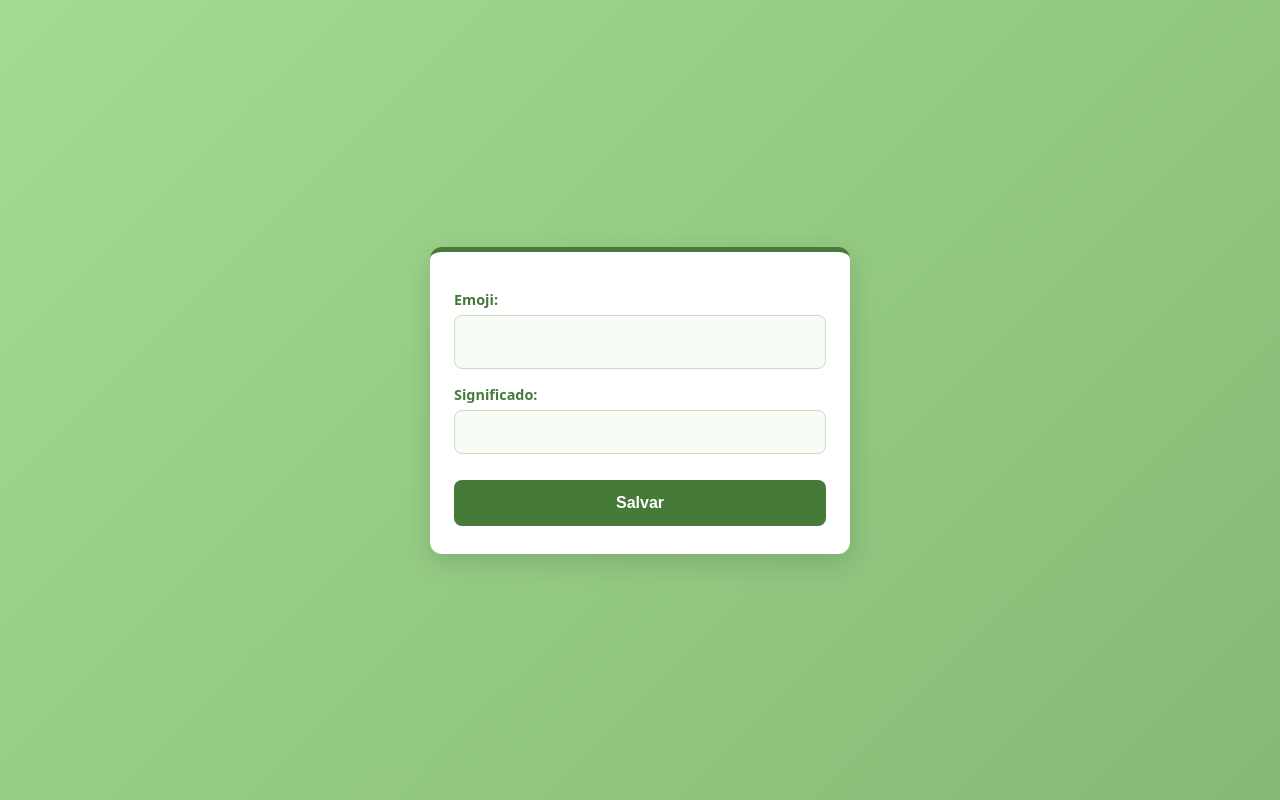
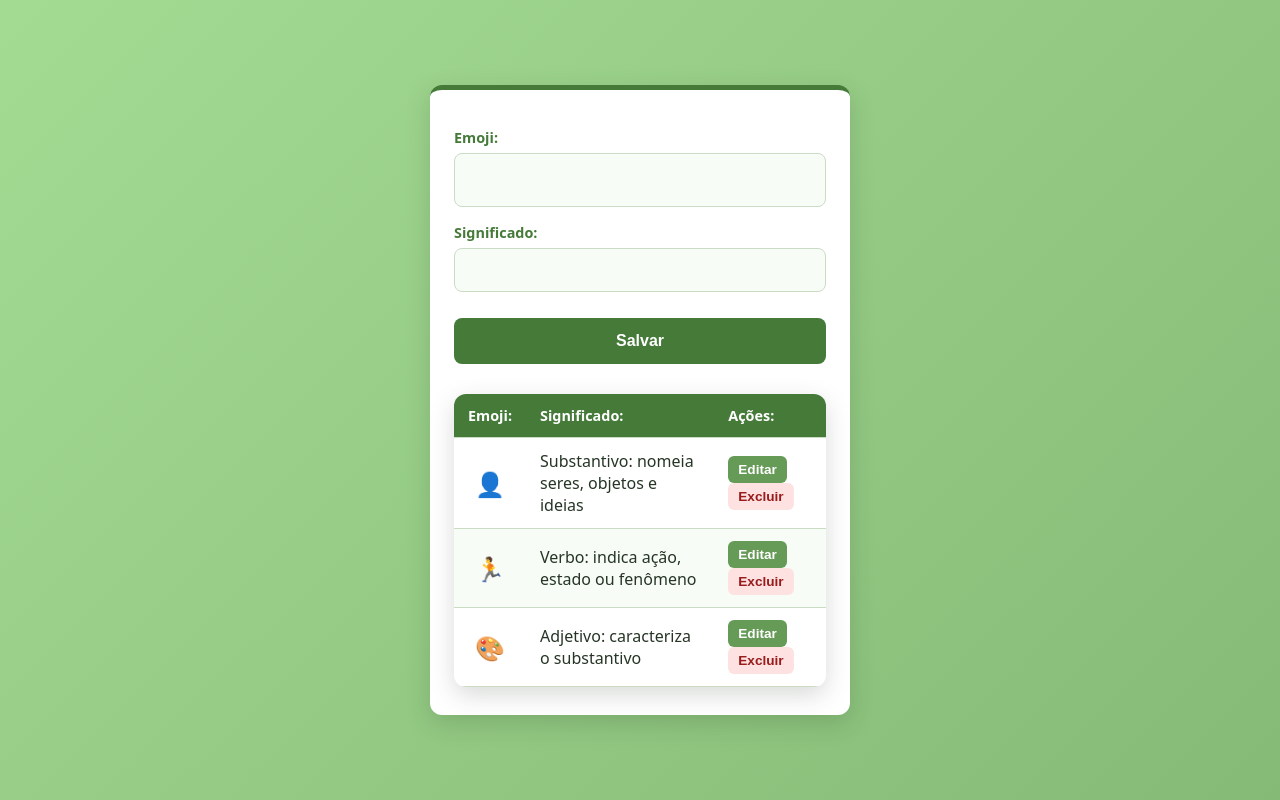
Before and after one commit to GustavoHaziel1/PRMO, a web app: file index.html in a window 1280 px wide. Run offline with its HTML, style and script files only (its server is not run), Linux system fonts and the light colour scheme.

Commit message:
feat + style: tabela de resposta criada

```diff
--- a/css/styles.css
+++ b/css/styles.css
@@ -150,3 +150,53 @@ button[type="submit"]:disabled {
 #btn-instalar:hover {
   background: var(--color2);
 }
+
+
+table {
+  width: 100%;
+  max-width: 720px;
+  margin-top: 24px;
+  border-collapse: collapse;
+  background: var(--white);
+  border-radius: var(--raio);
+  overflow: hidden;
+  box-shadow: 0 8px 24px rgba(38, 53, 38, 0.18);
+}
+
+th, td {
+  padding: 12px 14px;
+  text-align: left;
+  border-bottom: 1px solid var(--border);
+}
+
+th {
+  color: var(--white);
+  background: var(--color1);
+  font-size: 0.9rem;
+}
+
+td:first-child {
+  font-size: 1.5rem;
+  text-align: center;
+  width: 70px;
+}
+
+tbody tr:nth-child(even) { background: var(--input-bg); }
+tbody tr:hover { background: rgba(164, 219, 147, 0.25); }
+
+.btn-editar, .btn-excluir {
+  padding: 6px 10px;
+  font-size: 0.85rem;
+  font-weight: 600;
+  border: none;
+  border-radius: 6px;
+  cursor: pointer;
+}
+
+.btn-editar  { color: var(--white); background: var(--color2); }
+.btn-excluir { color: #991b1b; background: #fee2e2; }
+
+@media (max-width: 520px) {
+  th, td { padding: 10px 8px; font-size: 0.9rem; }
+  td:last-child { white-space: nowrap; }
+}
--- a/index.html
+++ b/index.html
@@ -25,6 +25,41 @@
 
     <button type="submit">Salvar</button>
 
+<table>
+  <thead>
+    <tr>
+      <th>Emoji:</th>
+      <th>Significado:</th>
+      <th>Ações:</th>
+    </tr>
+  </thead>
+  <tbody>
+    <tr>
+      <td>👤</td>
+      <td>Substantivo: nomeia seres, objetos e ideias</td>
+      <td>
+        <button type="button" class="btn-editar" data-id="1">Editar</button>
+        <button type="button" class="btn-excluir" data-id="1">Excluir</button>
+      </td>
+    </tr>
+    <tr>
+      <td>🏃</td>
+      <td>Verbo: indica ação, estado ou fenômeno</td>
+      <td>
+        <button type="button" class="btn-editar" data-id="2">Editar</button>
+        <button type="button" class="btn-excluir" data-id="2">Excluir</button>
+      </td>
+    </tr>
+    <tr>
+      <td>🎨</td>
+      <td>Adjetivo: caracteriza o substantivo</td>
+      <td>
+        <button type="button" class="btn-editar" data-id="3">Editar</button>
+        <button type="button" class="btn-excluir" data-id="3">Excluir</button>
+      </td>
+
+  </tbody>
+</table>
   </form>
   </div>
 
```
